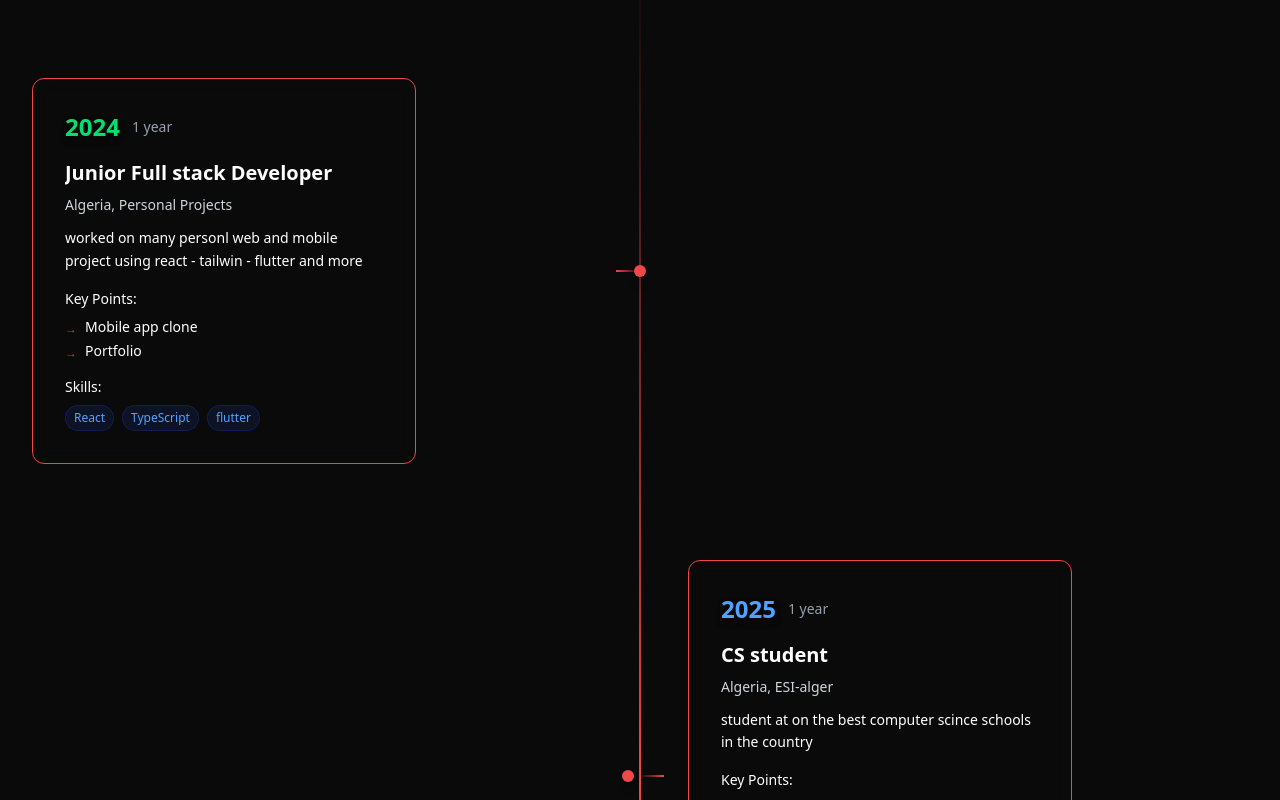
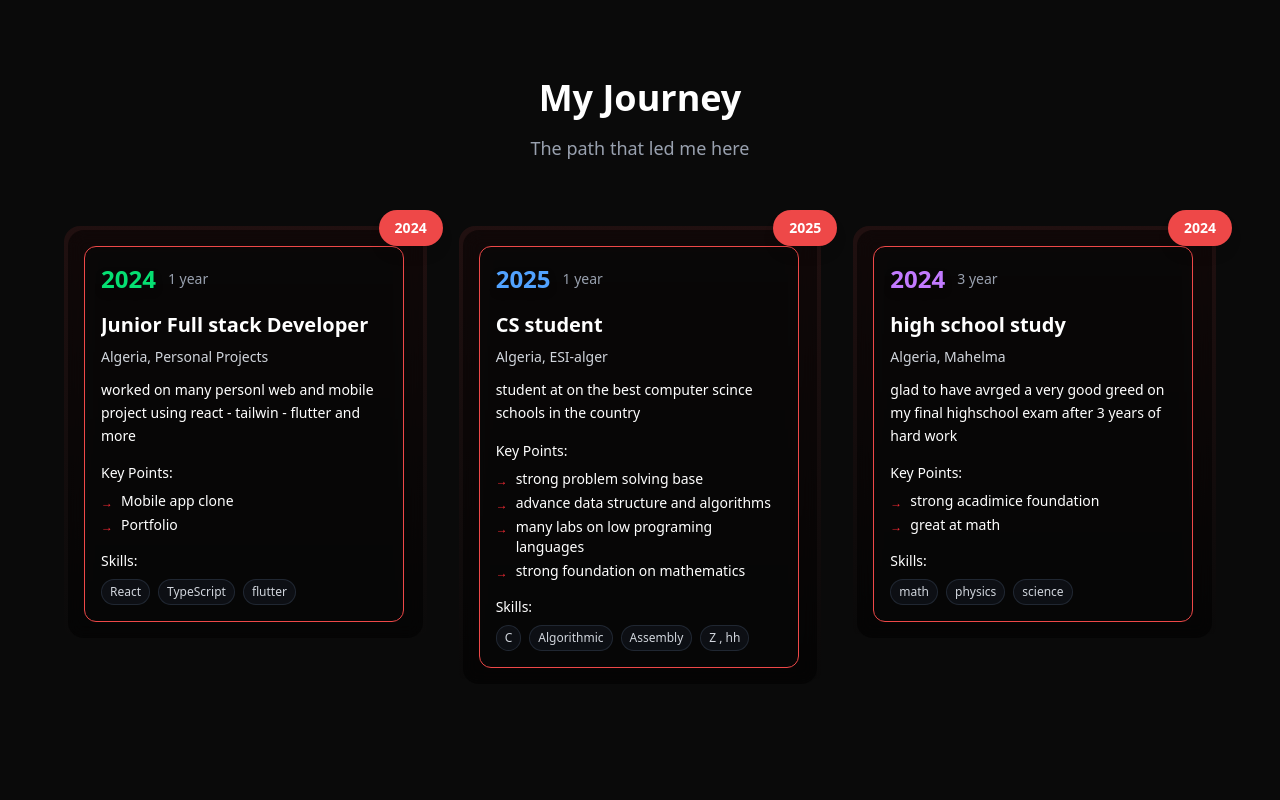
Before and after one commit to alaa-gnt/portfolio, a React (Vite) app in the folder my-app/: page / in a window 1280 px wide. Shown: the part 1720-2520 px from the top of the page. Built offline with nearby package versions, Linux system fonts and the light colour scheme.

Commit message:
changes in the time line design

```diff
--- a/my-app/src/components/TimeLine.tsx
+++ b/my-app/src/components/TimeLine.tsx
@@ -2,15 +2,20 @@ import TimeLineBox from "./TimeLineBox"
 
 export default function TimeLine() {
     return (
-        <div className="relative py-20 sm:py-24 lg:py-28 px-4 sm:px-6 lg:px-8">
-            {/* Center Timeline Line */}
-            <div className="absolute left-1/2 top-0 bottom-0 w-0.5 bg-gradient-to-b from-transparent via-[#ee4848] to-transparent transform -translate-x-1/2"></div>
+        <div className="py-20 sm:py-24 lg:py-28 px-4 sm:px-6 lg:px-8">
+            <div className="max-w-6xl mx-auto">
+                {/* Timeline Header */}
+                <div className="text-center mb-16">
+                    <h2 className="text-white text-3xl sm:text-4xl font-bold mb-4">My Journey</h2>
+                    <p className="text-gray-400 text-lg">The path that led me here</p>
+                </div>
 
-            {/* Timeline Items */}
-            <div className="space-y-16 sm:space-y-20 lg:space-y-24">
-                {/* First Item - Left Side */}
-                <div className="flex justify-start relative">
-                    <div className="w-full lg:w-[calc(50%-1.5rem)] lg:pr-6 relative">
+                {/* Timeline Cards - Horizontal Layout */}
+                <div className="grid grid-cols-1 md:grid-cols-2 lg:grid-cols-3 gap-6 lg:gap-8">
+                    {/* Card 1 */}
+                    <div className="relative animate-fade-in-up group" style={{ animationDelay: '0.1s' }}>
+                        <div className="bg-gradient-to-b from-[#ee4848]/10 to-transparent p-1 rounded-2xl transition-all duration-500 group-hover:from-[#ee4848]/20 group-hover:scale-105">
+                            <div className="bg-black/50 backdrop-blur-sm rounded-2xl p-4 transition-all duration-500 group-hover:bg-black/60">
                                 <TimeLineBox
                                     year={2024}
                                     long="1 year"
@@ -22,16 +27,18 @@ export default function TimeLine() {
                                     points={["Mobile app clone" , "Portfolio"]}
                                     yearColor="text-green-400"
                                 />
-                        {/* Connection line to center */}
-                        <div className="hidden lg:block absolute top-1/2 -right-6 w-6 h-0.5 bg-gradient-to-r from-[#ee4848] to-transparent transform -translate-y-1/2"></div>
-                        {/* Timeline dot */}
-                        <div className="hidden lg:block absolute top-1/2 -right-9 w-3 h-3 bg-[#ee4848] rounded-full transform -translate-y-1/2 -translate-x-1/2 shadow-lg"></div>
+                            </div>
+                        </div>
+                        {/* Year Badge */}
+                        <div className="absolute -top-4 -right-4 bg-[#ee4848] text-white px-4 py-2 rounded-full text-sm font-bold shadow-lg">
+                            2024
                         </div>
                     </div>
 
-                {/* Second Item - Right Side */}
-                <div className="flex justify-end relative">
-                    <div className="w-full lg:w-[calc(50%-1.5rem)] lg:pl-6 relative">
+                    {/* Card 2 */}
+                    <div className="relative">
+                        <div className="bg-gradient-to-b from-[#ee4848]/10 to-transparent p-1 rounded-2xl">
+                            <div className="bg-black/50 backdrop-blur-sm rounded-2xl p-4">
                                 <TimeLineBox
                                     year={2025}
                                     long="1 year"
@@ -43,16 +50,18 @@ export default function TimeLine() {
                                     points={["strong problem solving base" , "advance data structure and algorithms" , "many labs on low programing languages" , "strong foundation on mathematics"]}
                                     yearColor="text-blue-400"
                                 />
-                        {/* Connection line to center */}
-                        <div className="hidden lg:block absolute top-1/2 -left-6 w-6 h-0.5 bg-gradient-to-l from-[#ee4848] to-transparent transform -translate-y-1/2"></div>
-                        {/* Timeline dot */}
-                        <div className="hidden lg:block absolute top-1/2 -left-9 w-3 h-3 bg-[#ee4848] rounded-full transform -translate-y-1/2 -translate-x-1/2 shadow-lg"></div>
+                            </div>
+                        </div>
+                        {/* Year Badge */}
+                        <div className="absolute -top-4 -right-4 bg-[#ee4848] text-white px-4 py-2 rounded-full text-sm font-bold shadow-lg">
+                            2025
                         </div>
                     </div>
 
-                {/* Third Item - Left Side */}
-                <div className="flex justify-start relative">
-                    <div className="w-full lg:w-[calc(50%-1.5rem)] lg:pr-6 relative">
+                    {/* Card 3 */}
+                    <div className="relative">
+                        <div className="bg-gradient-to-b from-[#ee4848]/10 to-transparent p-1 rounded-2xl">
+                            <div className="bg-black/50 backdrop-blur-sm rounded-2xl p-4">
                                 <TimeLineBox
                                     year={2024}
                                     long="3 year"
@@ -64,10 +73,12 @@ export default function TimeLine() {
                                     points={["strong acadimice foundation" , "great at math"]}
                                     yearColor="text-purple-400"
                                 />
-                        {/* Connection line to center */}
-                        <div className="hidden lg:block absolute top-1/2 -right-6 w-6 h-0.5 bg-gradient-to-r from-[#ee4848] to-transparent transform -translate-y-1/2"></div>
-                        {/* Timeline dot */}
-                        <div className="hidden lg:block absolute top-1/2 -right-9 w-3 h-3 bg-[#ee4848] rounded-full transform -translate-y-1/2 -translate-x-1/2 shadow-lg"></div>
+                            </div>
+                        </div>
+                        {/* Year Badge */}
+                        <div className="absolute -top-4 -right-4 bg-[#ee4848] text-white px-4 py-2 rounded-full text-sm font-bold shadow-lg">
+                            2024
+                        </div>
                     </div>
                 </div>
             </div>
--- a/my-app/src/components/TimeLineBox.tsx
+++ b/my-app/src/components/TimeLineBox.tsx
@@ -22,7 +22,7 @@ export default function TimeLineBox({
     yearColor = "text-blue-400" // Default color if none provided
 }: TimeLineBoxProps) {
     return (
-        <div className="border border-[#ee4848] p-4 sm:p-6 lg:p-8 rounded-xl max-w-xs sm:max-w-sm bg-[#0a0a0a]/50 backdrop-blur-sm transition-all duration-300 hover:border-[#ff6b6b] hover:scale-105 hover:shadow-xl hover:shadow-[#ff6b6b]/40">
+        <div className="border border-[#ee4848] p-3 sm:p-4 rounded-xl max-w-xs bg-[#0a0a0a]/50 backdrop-blur-sm transition-all duration-300 hover:border-[#ff6b6b] hover:scale-105 hover:shadow-xl hover:shadow-[#ff6b6b]/40">
 
             {/* Header with year and duration */}
             <div className="flex gap-2 sm:gap-3 items-center mb-3 sm:mb-4">
@@ -63,7 +63,7 @@ export default function TimeLineBox({
                     <h3 className="text-white font-medium text-xs sm:text-sm mb-2">Skills:</h3>
                     <div className="flex flex-wrap gap-1 sm:gap-2">
                         {skills.map((skill, idx) => (
-                            <span key={idx} className="text-blue-400 text-xs bg-blue-900/20 px-1.5 sm:px-2 py-0.5 sm:py-1 rounded-full border border-blue-800/30">
+                            <span key={idx} className="text-gray-300 text-xs bg-gray-800/30 px-1.5 sm:px-2 py-0.5 sm:py-1 rounded-full border border-gray-700/50 hover:bg-gray-700/40 hover:text-gray-200 transition-all duration-300">
                                 {skill}
                             </span>
                         ))}
```
Lines whose indentation alone changed are shown as unchanged.
